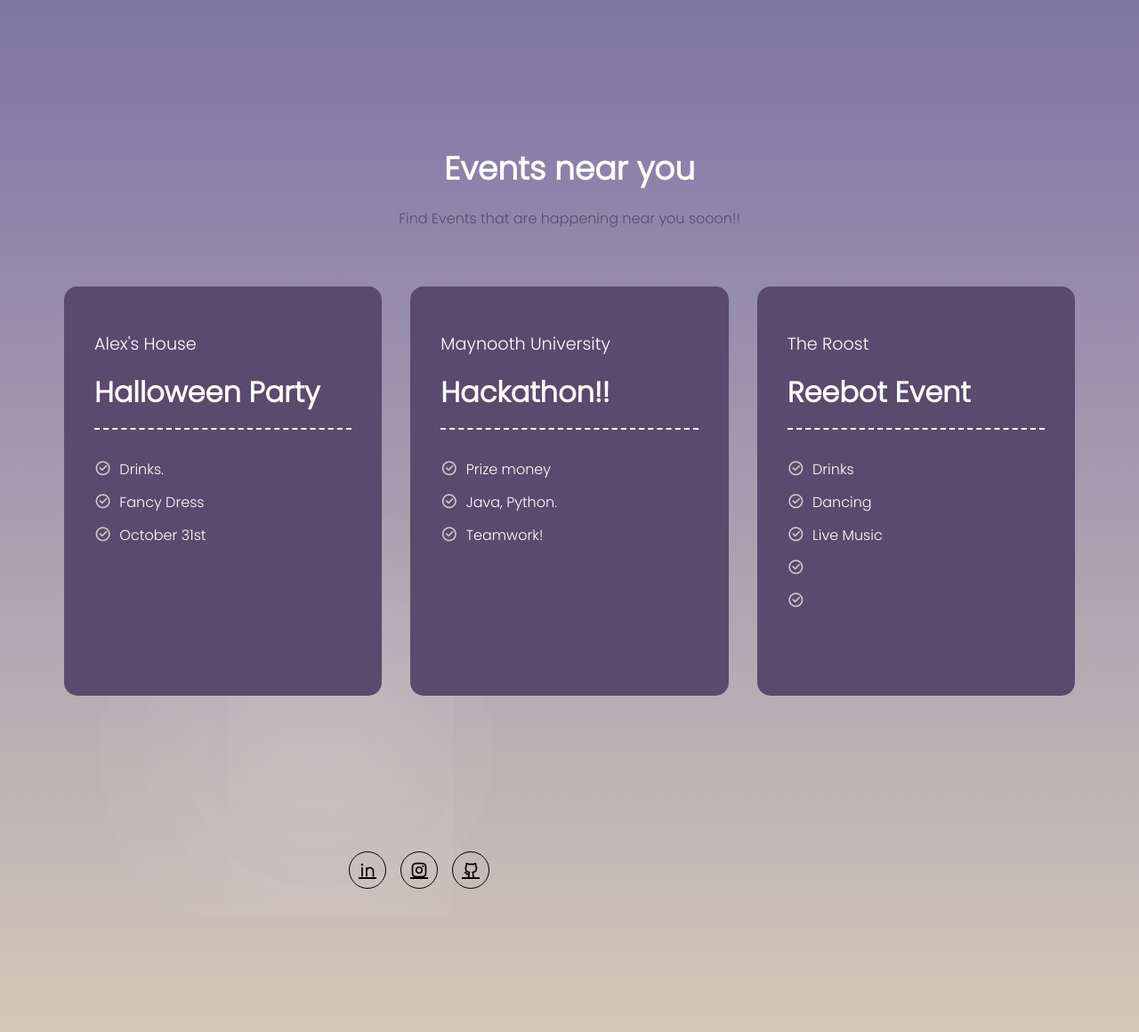
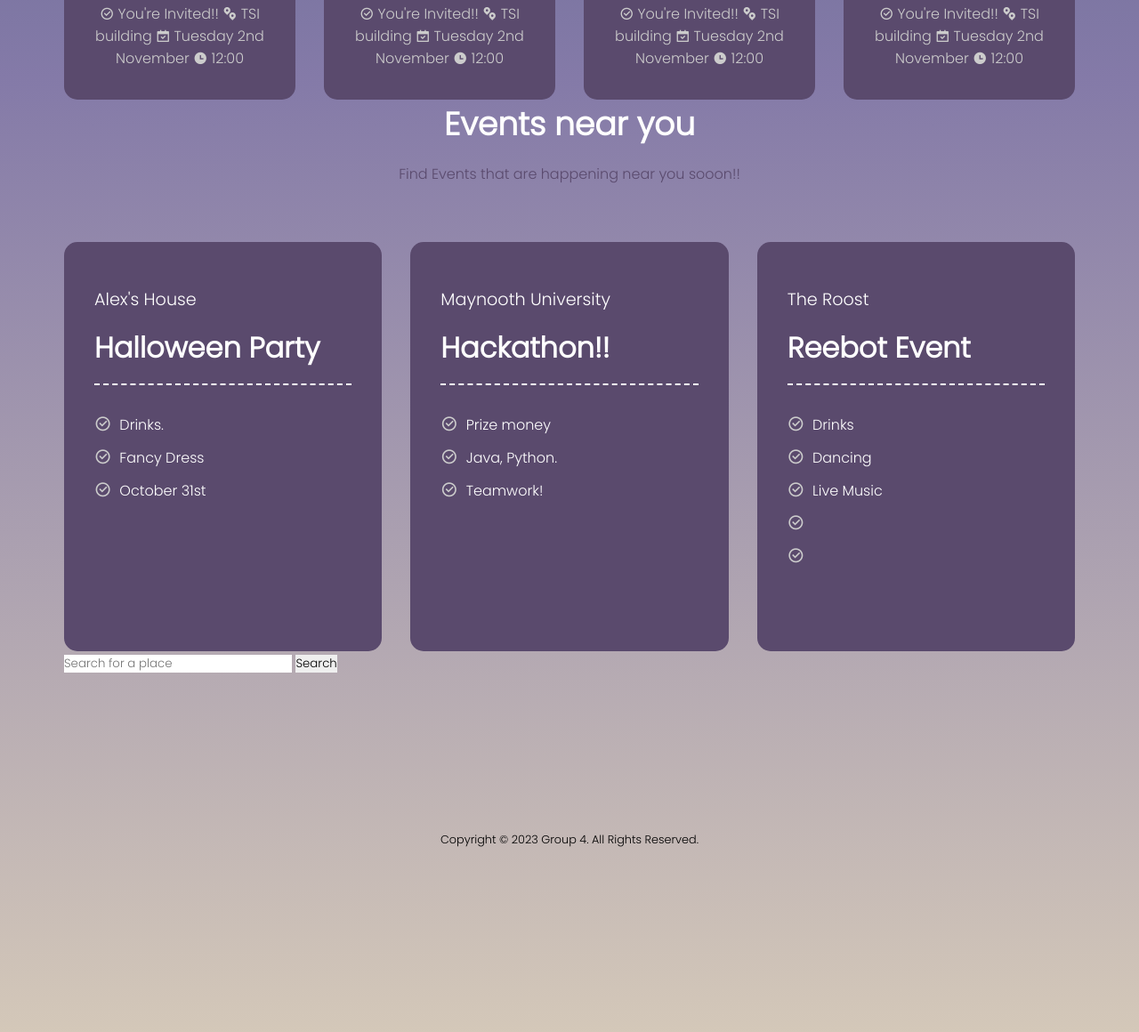
Before and after one commit to airstefi/OcassionsOasis, a plain HTML site: page Desert_Design_UI/desertindex.HTML in a window 1280 px wide. Shown: the part 1512-2672 px from the top of the page at 89% size. Drawn offline with nearby package versions, Linux system fonts and the light colour scheme; some packages are replaced by stand-ins of ours; a script that the page names is missing.

Commit message:
Update desertindex.HTML

```diff
--- a/Desert_Design_UI/desertindex.HTML
+++ b/Desert_Design_UI/desertindex.HTML
@@ -13,6 +13,8 @@
     <link rel="stylesheet" href="https://cdnjs.cloudflare.com/ajax/libs/remixicon/3.5.0/remixicon.min.css">
     <link rel="stylesheet" href="https://cdnjs.cloudflare.com/ajax/libs/font-awesome/6.2.1/css/all.min.css">
     <link rel="import" href="index.HTML">
+
+
     <a href="./index.HTML"></a>
 </head>
 
@@ -41,10 +43,6 @@
 
 
     </section>
-
-    <br><br><br><br>
-
-
 
     <!-- coming up container -->
     <section class="container">
@@ -110,15 +108,15 @@
                 </p>
             </div>
         </div>
-    </section>
 
-        <!-- coming up container end -->
+
+        <!-- coming up end -->
 
 
 
 
-    <!-- events near you container -->
-    <section class="container">
+    <!-- events near you starts -->
+
         <h2 class="h">Events near you</h2>
         <p class="sub-header">
             Find Events that are happening near you sooon!!
@@ -192,7 +190,19 @@
                     </p>
                 </div>
             </div>
+
+
+
+
         </div>
+
+
+        <input id="search" type="text" placeholder="Search for a place">
+        <button onclick="searchPlace()">Search</button>
+        <div id="map"></div>
+        <script src="https://maps.googleapis.com/maps/api/js?key=AIzaSyAxN_WhYgoDw_M9Z9T6gDa4nSAsUiX7Agg&libraries=places&callback=initMap" async defer></script>
+
+
     </section>
 
     <!-- events near you container end -->
@@ -200,7 +210,7 @@
 
 
 
-    <footer class="container">
+    <!-- <footer class="container">
         <span class="blur"></span>
         <span class="blur"></span>
         <div class="column">
@@ -225,17 +235,14 @@
             </div>
         </div>
 
-    </footer>
+    </footer> -->
+
 
     <div class="copyright">
         Copyright © 2023 Group 4. All Rights Reserved.
     </div>
 
-
     <script src="script2.js"></script>
-    <a id="linkedin-link" href="#"><i class="ri-linkedin-line"></i></a>
-
-
 
 </body>
 
```
